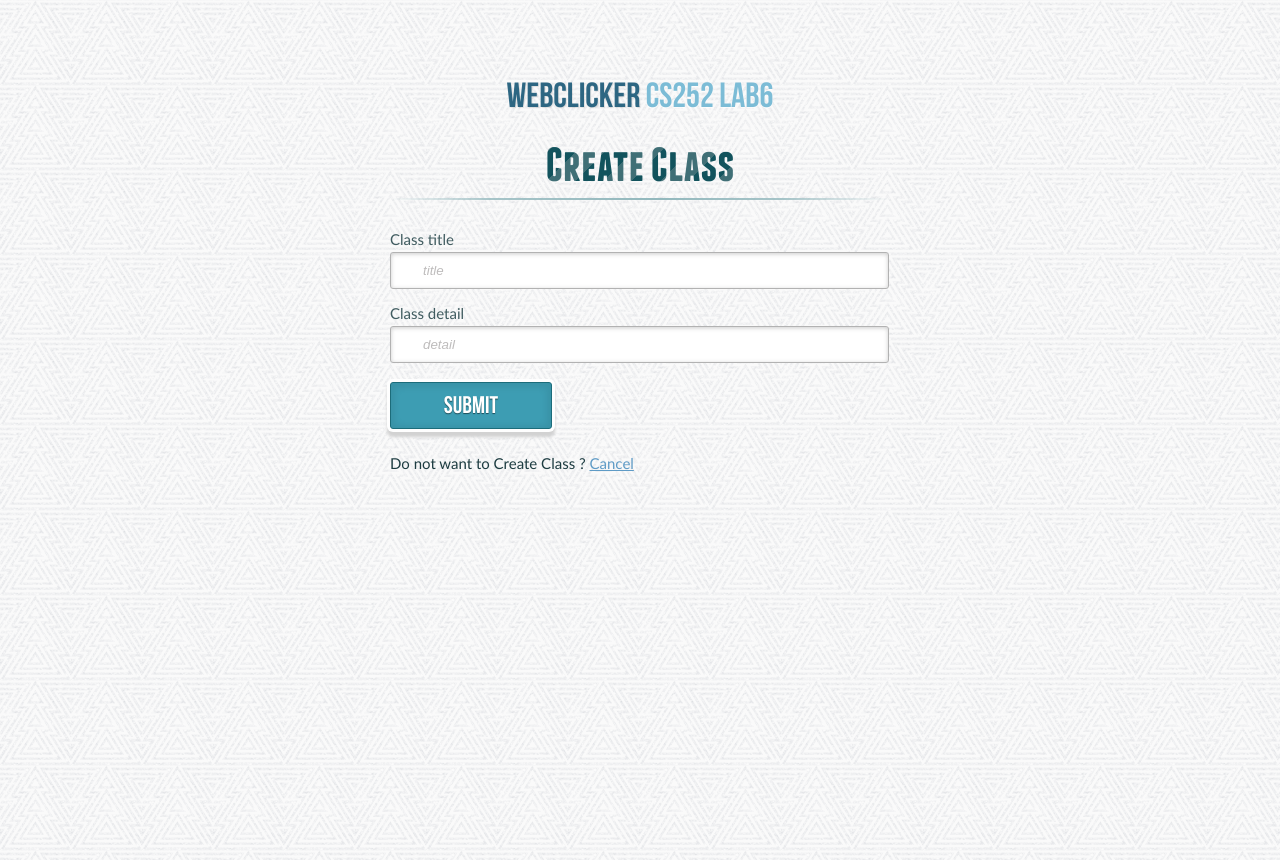
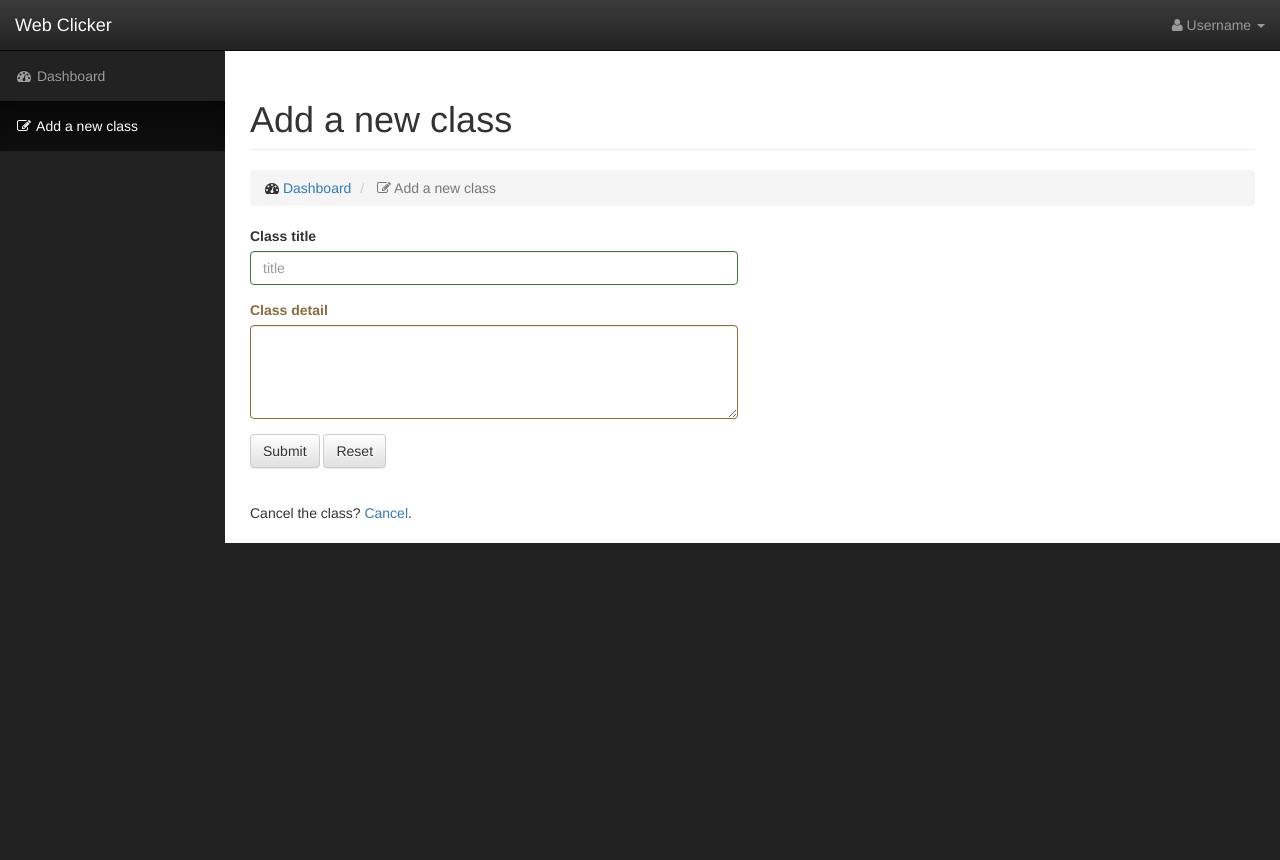
Before and after one commit to sine27/WebClicker, a website: page public/newclass.html in a window 1280 px wide. After the commit the page ends 800 px from the top, so only its background shows below. Drawn offline with nearby package versions, Linux system fonts and the light colour scheme.

Commit message:
updated new class

```diff
--- a/public/newclass.html
+++ b/public/newclass.html
@@ -1,55 +1,156 @@
 <!DOCTYPE html>
-<!--[if lt IE 7 ]> <html lang="en" class="no-js ie6 lt8"> <![endif]-->
-<!--[if IE 7 ]>    <html lang="en" class="no-js ie7 lt8"> <![endif]-->
-<!--[if IE 8 ]>    <html lang="en" class="no-js ie8 lt8"> <![endif]-->
-<!--[if IE 9 ]>    <html lang="en" class="no-js ie9"> <![endif]-->
-<!--[if (gt IE 9)|!(IE)]><!--> <html lang="en" class="no-js"> <!--<![endif]-->
+<html lang="en">
+
 <head>
-        <meta charset="UTF-8" />
-        <!-- <meta http-equiv="X-UA-Compatible" content="IE=edge,chrome=1">  -->
-        <br><br><br>
-        <title>WebClicker   CS252 Lab6</title>
-        <meta name="viewport" content="width=device-width, initial-scale=1.0">
-        <meta name="description" content="New Class" />
-        <link rel="stylesheet" type="text/css" href="css/demo.css" />
-        <link rel="stylesheet" type="text/css" href="css/style.css" />
-        <link rel="stylesheet" type="text/css" href="css/animate-custom.css" />
+
+    <meta charset="utf-8">
+    <meta http-equiv="X-UA-Compatible" content="IE=edge">
+    <meta name="viewport" content="width=device-width, initial-scale=1">
+    <meta name="description" content="">
+    <meta name="author" content="">
+
+    <title>WebClicker-Create A New Class</title>
+
+    <!-- Bootstrap Core CSS -->
+    <link href="css/bootstrap.min.css" rel="stylesheet">
+
+    <!-- Custom CSS -->
+    <link href="css/sb-admin.css" rel="stylesheet">
+
+    <!-- Custom Fonts -->
+    <link href="font-awesome/css/font-awesome.min.css" rel="stylesheet" type="text/css">
+
+    <script src="https://code.jquery.com/jquery-1.11.3.min.js"></script>
+        <script src="https://code.jquery.com/jquery-migrate-1.2.1.min.js"></script>
+
+        <!-- Optional theme -->
+        <link rel="stylesheet" href="https://maxcdn.bootstrapcdn.com/bootstrap/3.3.6/css/bootstrap-theme.min.css" integrity="sha384-fLW2N01lMqjakBkx3l/M9EahuwpSfeNvV63J5ezn3uZzapT0u7EYsXMjQV+0En5r" crossorigin="anonymous">
+
+        <!-- Latest compiled and minified JavaScript -->
+        <script src="https://maxcdn.bootstrapcdn.com/bootstrap/3.3.6/js/bootstrap.min.js" integrity="sha384-0mSbJDEHialfmuBBQP6A4Qrprq5OVfW37PRR3j5ELqxss1yVqOtnepnHVP9aJ7xS" crossorigin="anonymous"></script>
+        <script src="https://ajax.googleapis.com/ajax/libs/angularjs/1.4.8/angular.min.js"></script>
+
 </head>
+
 <body>
-        <div class="container">
-        <header>
-            <h1>WebClicker<span>   CS252 Lab6</span></h1>
-        </header>
-            <section>
-                <div id="container_demo" >
-                <a class="hiddenanchor" id="newClass"></a>
+
     <div id="wrapper">
-                        <div id="newClass" class="animate form">
-                            <form method="post" action="/class">
-                                <h1> Create Class </h1>
-                                <p>
+
+        <!-- Navigation -->
+        <nav class="navbar navbar-inverse navbar-fixed-top" role="navigation">
+            <!-- Brand and toggle get grouped for better mobile display -->
+            <div class="navbar-header">
+                <button type="button" class="navbar-toggle" data-toggle="collapse" data-target=".navbar-ex1-collapse">
+                    <span class="sr-only">Toggle navigation</span>
+                    <span class="icon-bar"></span>
+                    <span class="icon-bar"></span>
+                    <span class="icon-bar"></span>
+                </button>
+                <a class="navbar-brand" href="homepage.html">Web Clicker</a>
+            </div>
+            <!-- Top Menu Items -->
+            <ul class="nav navbar-right top-nav">
+
+
+                <li class="dropdown">
+                    <a href="#" class="dropdown-toggle" data-toggle="dropdown"><i class="fa fa-user"></i> Username <b class="caret"></b></a>
+                    <ul class="dropdown-menu">
+                        <li class="divider"></li>
+                        <li>
+                            <a href="#"><i class="fa fa-fw fa-power-off"></i> Log Out</a>
+                        </li>
+                    </ul>
+                </li>
+            </ul>
+            <!-- Sidebar Menu Items - These collapse to the responsive navigation menu on small screens -->
+            <div class="collapse navbar-collapse navbar-ex1-collapse">
+                <ul class="nav navbar-nav side-nav">
+                    <li>
+                        <a href="homepage.html"><i class="fa fa-fw fa-dashboard"></i> Dashboard</a>
+                    </li>
+
+                    <li class="active">
+                        <a href="newclass.html"><i class="fa fa-fw fa-edit"></i> Add a new class</a>
+                    </li>
+
+
+                </ul>
+            </div>
+            <!-- /.navbar-collapse -->
+        </nav>
+
+        <div id="page-wrapper">
+
+            <div class="container-fluid">
+
+                <!-- Page Heading -->
+                <div class="row">
+                    <div class="col-lg-12">
+                        <h1 class="page-header">
+                            Add a new class
+                        </h1>
+                        <ol class="breadcrumb">
+                            <li>
+                                <i class="fa fa-dashboard"></i>  <a href="homepage.html">Dashboard</a>
+                            </li>
+                            <li class="active">
+                                <i class="fa fa-edit"></i> Add a new class
+                            </li>
+                        </ol>
+                    </div>
+                </div>
+                <!-- /.row -->
+
+                <div class="row">
+
+                    <div class="col-lg-6">
+
+
+
+                        <form role="form" method="post" action="/class" autocomplete="on" style = "padding-bottom:25px">
+
+                            <div class="form-group has-success">
                                 <label for="classtitle"> Class title</label>
-                                    <input id="classtitle" name="title" required="required" type="text" placeholder="title" />
-                                </p>
-                                <p>
-                                    <label for="classdetail"> Class detail</label>
-                                    <input id="classdetail" name="detail" required="required" type="text" placeholder="detail"/>
-                                </p>
+                                <input type="text" class="form-control" id="inputSuccess" name="title" required="required" type="text" placeholder="title">
+                            </div>
 
-                                <p class="submit button">
-                                    <input type="submit" value="Submit"/>
-                                </p>
+                            <div class="form-group has-warning">
+                                <label class="control-label" for="classdetail">Class detail</label>
+                                <textarea rows = "4" cols = "50" name="detail" required="required" type="text" placeholder="detail" class="form-control" id="inputWarning"> </textarea>
+
+
+                            </div>
+
+                            <button type="submit" class="btn btn-default">Submit</button>
+                            <button type="reset" class="btn btn-default">Reset</button>
 
                             <p>
-                                    Do not want to Create Class ?
-                                    <a href="/homepage.html" class="to_homepage"> Cancel </a>
-                                </p>
+
                         </form>
-                        </div>
+
+                        <p>Cancel the class? <a href="./homepage.html">Cancel</a>.</p>
+
+
 
                     </div>
                 </div>
-            </section>
+                <!-- /.row -->
+
             </div>
+            <!-- /.container-fluid -->
+
+        </div>
+        <!-- /#page-wrapper -->
+
+    </div>
+    <!-- /#wrapper -->
+
+    <!-- jQuery -->
+    <script src="js/jquery.js"></script>
+
+    <!-- Bootstrap Core JavaScript -->
+    <script src="js/bootstrap.min.js"></script>
+
 </body>
+
 </html>
```
Lines whose indentation alone changed are shown as unchanged.
